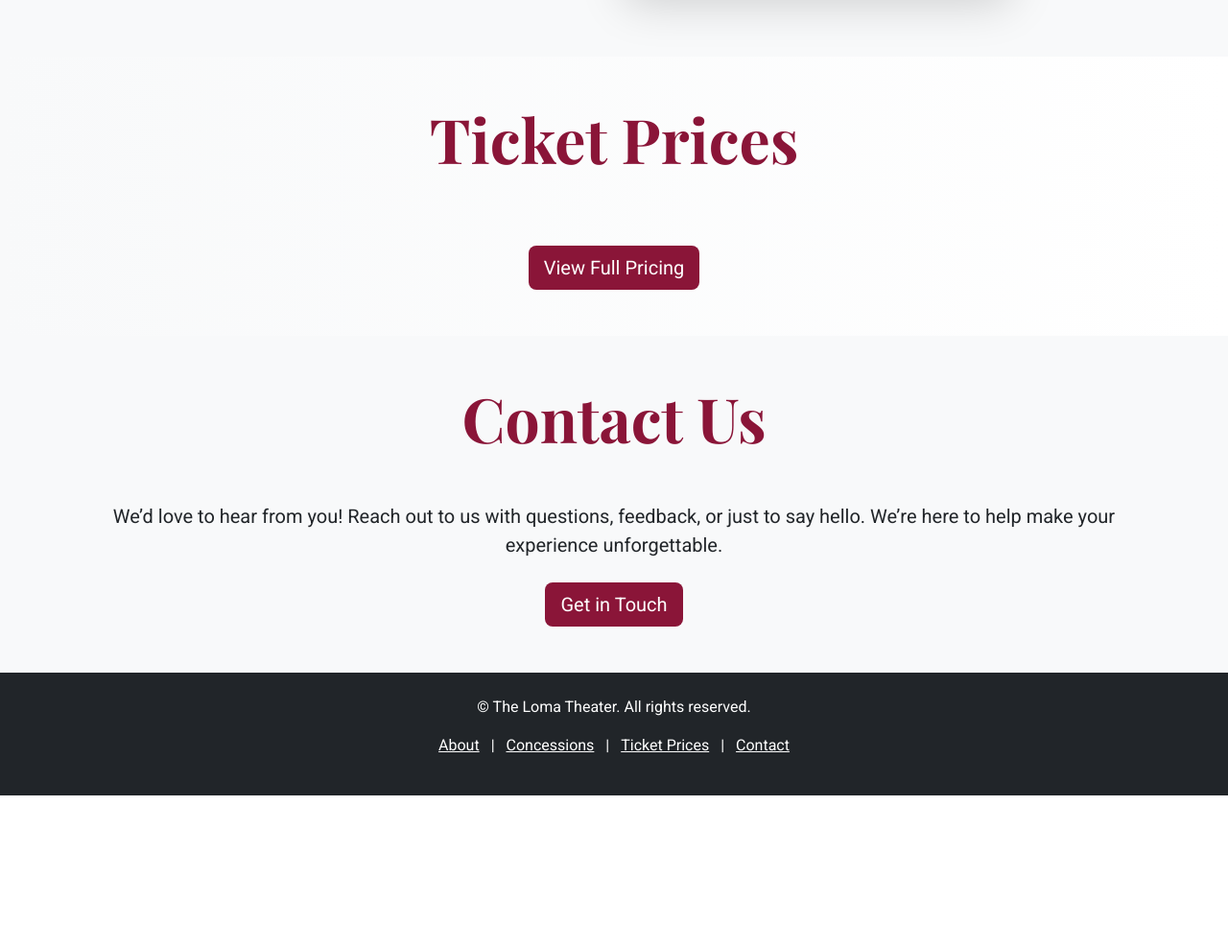
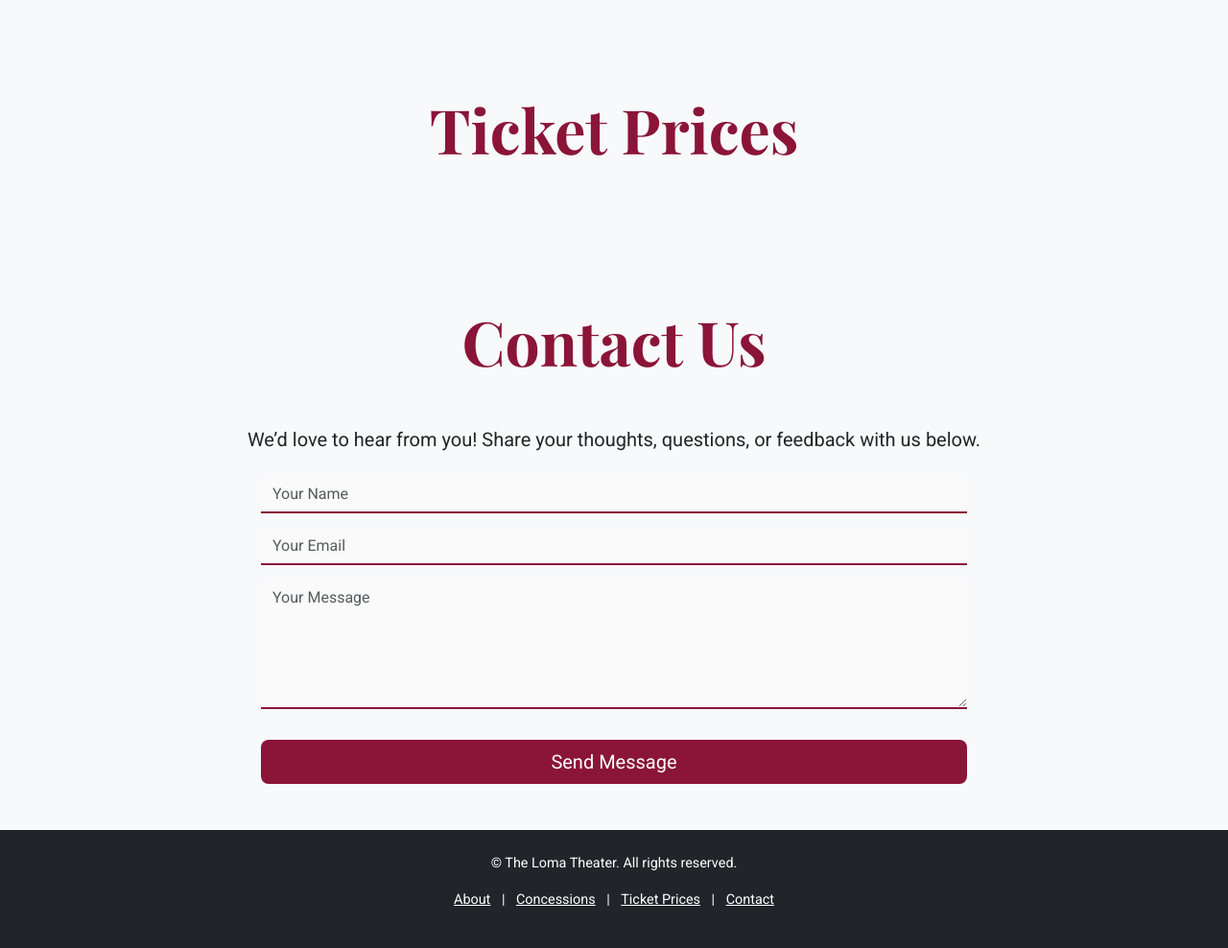
Before and after one commit to maxmeadowcroft/loma-website, a Django app: page / in a window 1280 px wide. Shown: the part 2572-3560 px from the top of the page at 96% size. Before the commit the page ends 3401 px from the top, so only its background shows below. Run offline with Django 5.2, Linux system fonts and the light colour scheme; data comes from the database, SQL or seed files in the repository; both versions use the stored data as it was before the commit; data that the repository does not hold is empty; some libraries are stand-ins or nearby versions.

Commit message:
home V2 complete

```diff
--- a/lomawebsite/content/admin.py
+++ b/lomawebsite/content/admin.py
@@ -1,7 +1,6 @@
 from django.contrib import admin
-from .models import MoviePoster, BackgroundImage, ConcessionItem, TicketPrice, Movie
+from .models import BackgroundImage, ConcessionItem, TicketPrice, Movie
 
-admin.site.register(MoviePoster)
 admin.site.register(BackgroundImage)
 admin.site.register(Movie)
 
--- /dev/null
+++ b/lomawebsite/coreWebsite/forms.py
@@ -0,0 +1,28 @@
+from django import forms
+from crispy_forms.helper import FormHelper
+from crispy_forms.layout import Submit
+
+
+class ContactForm(forms.Form):
+    name = forms.CharField(
+        widget=forms.TextInput(attrs={
+            "class": "form-control",
+            "placeholder": "Your Name",
+            "style": "background-color: rgba(255, 255, 255, 0.2); border: none; border-bottom: 2px solid #8a1538; border-radius: 0; margin-bottom: 15px;"
+        })
+    )
+    email = forms.EmailField(
+        widget=forms.EmailInput(attrs={
+            "class": "form-control",
+            "placeholder": "Your Email",
+            "style": "background-color: rgba(255, 255, 255, 0.2); border: none; border-bottom: 2px solid #8a1538; border-radius: 0; margin-bottom: 15px;"
+        })
+    )
+    message = forms.CharField(
+        widget=forms.Textarea(attrs={
+            "class": "form-control",
+            "placeholder": "Your Message",
+            "rows": 5,
+            "style": "background-color: rgba(255, 255, 255, 0.2); border: none; border-bottom: 2px solid #8a1538; border-radius: 0; margin-bottom: 15px;"
+        })
+    )
--- a/lomawebsite/coreWebsite/templates/base.html
+++ b/lomawebsite/coreWebsite/templates/base.html
@@ -41,29 +46,39 @@
             background-color: #b02045;
             color: #fff;
         }
+        .hero-section {
+            min-height: 60vh;
+            display: flex;
+            flex-direction: column;
+            justify-content: center;
+            align-items: center;
+        }
+        footer {
+            font-size: 0.9rem;
+        }
     </style>
 </head>
 <body>
     <!-- Navbar -->
-    <nav class="navbar navbar-expand-lg navbar-dark bg-dark py-3 shadow-sm">
+    <nav class="navbar navbar-expand-lg navbar-dark shadow-sm">
         <div class="container">
-            <a class="navbar-brand fw-bold" href="/" style="font-family: 'Playfair Display', serif;">The Loma Theater</a>
+            <a class="navbar-brand fw-bold" href="{% url 'home' %}">The Loma Theater</a>
             <button class="navbar-toggler" type="button" data-bs-toggle="collapse" data-bs-target="#navbarNav" aria-controls="navbarNav" aria-expanded="false" aria-label="Toggle navigation">
                 <span class="navbar-toggler-icon"></span>
             </button>
             <div class="collapse navbar-collapse" id="navbarNav">
                 <ul class="navbar-nav ms-auto">
                     <li class="nav-item">
-                        <a class="nav-link fw-semibold" href="/about/">About</a>
+                        <a class="nav-link" href="{% url 'about' %}">About</a>
                     </li>
                     <li class="nav-item">
-                        <a class="nav-link fw-semibold" href="/concessions/">Concessions</a>
+                        <a class="nav-link" href="{% url 'concessions' %}">Concessions</a>
                     </li>
                     <li class="nav-item">
-                        <a class="nav-link fw-semibold" href="/ticket-prices/">Ticket Prices</a>
+                        <a class="nav-link" href="{% url 'ticket_prices' %}">Ticket Prices</a>
                     </li>
                     <li class="nav-item">
-                        <a class="nav-link fw-semibold" href="/contact/">Contact</a>
+                        <a class="nav-link" href="{% url 'contact' %}">Contact</a>
                     </li>
                 </ul>
             </div>
--- a/lomawebsite/coreWebsite/templates/coreWebsite/home.html
+++ b/lomawebsite/coreWebsite/templates/coreWebsite/home.html
@@ -1,18 +1,23 @@
 {% extends "base.html" %}
-
+{% load static %}
+{% load crispy_forms_tags %}
 {% block title %}The Loma Theater{% endblock %}
 
 {% block content %}
 <div class="container-fluid p-0">
     <!-- Hero Section -->
-    <div class="hero-section text-center text-white py-5" style="background: linear-gradient(to bottom, rgba(0, 0, 0, 0.8), rgba(0, 0, 0, 0.8)), url('/static/images/hero-background.jpg') no-repeat center/cover; min-height: 75vh;">
-        <h1 class="display-1 fw-bold" style="font-family: 'Playfair Display', serif;">The Loma Theater</h1>
-        <p class="lead mb-4" style="font-size: 1.5rem;">Where timeless memories meet the magic of the big screen.</p>
-        <div class="d-flex justify-content-center">
-            <a href="#now-showing" class="btn btn-brand btn-lg me-3">View Showtimes</a>
-            <a href="/about/" class="btn btn-outline-light btn-lg">Learn About Us</a>
+    <div class="hero-section text-center text-white py-5"
+        style="background: linear-gradient(to bottom, rgba(0, 0, 0, 0.6), rgba(0, 0, 0, 0.6)), url('{{ background_image }}') no-repeat center/cover; min-height: 75vh;">
+        <div class="container">
+            <h1 class="display-1 fw-bold" style="font-family: 'Playfair Display', serif;">The Loma Theater</h1>
+            <p class="lead mb-4" style="font-size: 1.5rem;">Where timeless memories meet the magic of the big screen.</p>
+            <div class="d-grid gap-3 d-sm-flex justify-content-center">
+                <a href="#now-showing" class="btn btn-brand btn-lg">View Showtimes</a>
+                <a href="{% url 'about' %}" class="btn btn-outline-light btn-lg">Learn About Us</a>
+            </div>
         </div>
     </div>
+
 
     <!-- Now Showing Section -->
     <section id="now-showing" class="py-5 bg-light">
@@ -20,7 +25,6 @@
             <h2 class="text-center mb-5 fw-bold display-3" style="color: #8a1538;">Now Showing</h2>
             <div class="row align-items-center">
                 <div class="col-lg-7 mb-4 text-center">
-                    <!-- Set poster to a standard size -->
                     <img src="{{ movie.poster.url }}" class="rounded shadow-lg" alt="{{ movie.title }}" style="width: 100%; max-width: 500px; height: auto;">
                 </div>
                 <div class="col-lg-5 mb-4">
@@ -39,14 +43,19 @@
         </div>
     </section>
 
+
     <!-- About Section -->
     <section id="about" class="py-5" style="background: linear-gradient(to right, #fff, #f8f9fa);">
         <div class="container">
             <h2 class="text-center mb-5 fw-bold display-3" style="color: #8a1538;">About Us</h2>
             <div class="row align-items-center">
+                <!-- Image Wrapper -->
                 <div class="col-md-6 mb-4">
-                    <img src="/static/images/about-section.jpg" class="img-fluid rounded shadow-lg" alt="About The Loma Theater">
+                    <div style="width: 100%; max-width: 500px; height: 300px; overflow: hidden; margin: 0 auto; border-radius: 15px; box-shadow: 0px 4px 10px rgba(0, 0, 0, 0.2);">
+                        <img src="{% static 'loma.jpg' %}" alt="Loma Theater" style="width: 100%; height: 100%; object-fit: cover; display: block;">
+                    </div>
                 </div>
+                <!-- Text Content -->
                 <div class="col-md-6 mb-4">
                     <p class="lead">Since 1937, The Loma Theater has been an iconic part of Socorro’s history. From our humble beginnings to the modern renovations in 2018, we’ve been dedicated to creating unforgettable movie experiences for our community.</p>
                     <p class="lead">Discover our rich history and how we’ve evolved over the decades.</p>
@@ -66,43 +75,87 @@
                     <p class="lead">Indulge in our combos for a complete movie experience. Don’t miss out on our crowd favorites!</p>
                     <a href="/concessions/" class="btn btn-brand btn-lg mt-3">View Menu</a>
                 </div>
-                <div class="col-md-6 mb-4">
-                    <img src="/static/images/concessions-section.jpg" class="img-fluid rounded shadow-lg" alt="Concessions">
+                <div class="col-md-6 mb-4 text-center">
+                    <div style="width: 100%; max-width: 500px; height: 300px; overflow: hidden; margin: 0 auto; border-radius: 15px; box-shadow: 0px 4px 10px rgba(0, 0, 0, 0.2);">
+                        <img src="{% static 'concessions.jpg' %}" alt="Concessions" style="width: 100%; height: 100%; object-fit: cover;">
+                    </div>
                 </div>
             </div>
         </div>
     </section>
 
     <!-- Ticket Prices Section -->
-    <section id="ticket-prices" class="py-5" style="background: linear-gradient(to right, #f8f9fa, #fff);">
+   <section id="ticket-prices" class="py-5">
         <div class="container">
             <h2 class="text-center mb-5 fw-bold display-3" style="color: #8a1538;">Ticket Prices</h2>
-            <div class="row text-center">
-                {% for price in ticket_prices %}
-                <div class="col-md-3 mb-4">
-                    <div class="card shadow-sm border-0">
-                        <div class="card-body">
-                            <h5 class="card-title fw-bold">{{ price.age_group }}</h5>
-                            <p class="card-text">Evening: ${{ price.evening_price }}</p>
-                            <p class="card-text">Matinee: ${{ price.matinee_price }}</p>
-                        </div>
+
+            {% for category, showtimes in ticket_prices.items %}
+            <div class="mb-5">
+                <h3 class="text-center fw-bold display-5" style="color: #8a1538;">{{ category|title }}</h3>
+
+                {% for showtime, prices in showtimes.items %}
+                <div class="mb-3">
+                    <h4 class="text-center fw-bold" style="color: #b02045;">{{ showtime|title }}</h4>
+                    <div class="table-responsive">
+                        <table class="table table-bordered">
+                            <thead class="table-dark">
+                                <tr>
+                                    <th>Age Group</th>
+                                    <th>Price</th>
+                                </tr>
+                            </thead>
+                            <tbody>
+                                {% for price in prices %}
+                                <tr>
+                                    <td>{{ price.age_group }}</td>
+                                    <td>${{ price.price }}</td>
+                                </tr>
+                                {% endfor %}
+                            </tbody>
+                        </table>
                     </div>
                 </div>
                 {% endfor %}
             </div>
-            <div class="text-center mt-4">
-                <a href="/ticket-prices/" class="btn btn-brand btn-lg">View Full Pricing</a>
-            </div>
+            {% endfor %}
         </div>
     </section>
 
+
     <!-- Contact Section -->
-    <section id="contact" class="py-5 bg-light">
+    <section id="contact" class="py-5">
         <div class="container">
             <h2 class="text-center mb-5 fw-bold display-3" style="color: #8a1538;">Contact Us</h2>
-            <p class="text-center lead mb-4">We’d love to hear from you! Reach out to us with questions, feedback, or just to say hello. We’re here to help make your experience unforgettable.</p>
-            <div class="text-center">
-                <a href="/contact/" class="btn btn-brand btn-lg">Get in Touch</a>
+            <p class="text-center lead mb-4">
+                We’d love to hear from you! Share your thoughts, questions, or feedback with us below.
+            </p>
+
+            <div class="row justify-content-center">
+                <div class="col-lg-8">
+                    <form method="post" action="">
+                        {% csrf_token %}
+
+                        <!-- Name Field -->
+                        <div class="mb-3">
+                            {{ form.name }}
+                        </div>
+
+                        <!-- Email Field -->
+                        <div class="mb-3">
+                            {{ form.email }}
+                        </div>
+
+                        <!-- Message Field -->
+                        <div class="mb-3">
+                            {{ form.message }}
+                        </div>
+
+                        <!-- Submit Button -->
+                        <div class="d-grid">
+                            <button type="submit" class="btn btn-brand btn-lg mt-3">Send Message</button>
+                        </div>
+                    </form>
+                </div>
             </div>
         </div>
     </section>
--- a/lomawebsite/coreWebsite/views.py
+++ b/lomawebsite/coreWebsite/views.py
@@ -1,6 +1,10 @@
 from django.views.generic import TemplateView
-from content.models import MoviePoster, ConcessionItem, TicketPrice, Movie
+from content.models import ConcessionItem, TicketPrice, Movie, BackgroundImage
 from collections import defaultdict
+from django.shortcuts import render
+from django.http import HttpResponseRedirect
+from django.urls import reverse
+from .forms import ContactForm
 
 
 class HomeView(TemplateView):
@@ -9,31 +13,48 @@
     def get_context_data(self, **kwargs):
         context = super().get_context_data(**kwargs)
 
-        # Fetch the latest movie details dynamically
+        # Existing context setup
+        background = BackgroundImage.objects.last()
+        context['background_image'] = background.image.url if background else None
+
         latest_movie = Movie.objects.last()
         context['movie'] = {
             'title': latest_movie.title,
             'description': latest_movie.description,
             'poster': latest_movie.poster,
             'dates': latest_movie.dates,
-            'showtimes': latest_movie.showtimes.splitlines()
+            'showtimes': latest_movie.showtimes.splitlines(),
         }
 
-        # Add a promotion if applicable
-        context['promotion'] = 'GIVEAWAY'
+        ticket_prices = TicketPrice.objects.all()
+        grouped_prices = {}
+        for price in ticket_prices:
+            category = price.category
+            showtime = price.showtime
+            if category not in grouped_prices:
+                grouped_prices[category] = {}
+            if showtime not in grouped_prices[category]:
+                grouped_prices[category][showtime] = []
+            grouped_prices[category][showtime].append({
+                'age_group': price.age_group,
+                'price': price.price,
+            })
+        context['ticket_prices'] = grouped_prices
 
-        # Fetch all ticket prices dynamically
-        ticket_prices = TicketPrice.objects.all()
-        context['ticket_prices'] = [
-            {
-                'age_group': price.age_group,
-                'evening_price': price.evening_price,
-                'matinee_price': price.matinee_price
-            }
-            for price in ticket_prices
-        ]
+        # Add contact form
+        context['form'] = ContactForm()
 
         return context
+
+    def post(self, request, *args, **kwargs):
+        form = ContactForm(request.POST)
+        if form.is_valid():
+            # Process form (e.g., send an email or save data)
+            print("Contact Form Submitted:", form.cleaned_data)
+            return HttpResponseRedirect(reverse('home'))
+        context = self.get_context_data()
+        context['form'] = form
+        return render(request, self.template_name, context)
 
 
 class AboutView(TemplateView):
@@ -87,3 +108,18 @@
 
 class ContactView(TemplateView):
     template_name = 'coreWebsite/contact.html'
+
+    def get_context_data(self, **kwargs):
+        context = super().get_context_data(**kwargs)
+        context['form'] = ContactForm()
+        return context
+
+    def post(self, request, *args, **kwargs):
+        form = ContactForm(request.POST)
+        if form.is_valid():
+            # Process form (e.g., send an email or save data)
+            print("Contact Form Submitted:", form.cleaned_data)
+            return HttpResponseRedirect(reverse('contact'))
+        context = self.get_context_data()
+        context['form'] = form
+        return render(request, self.template_name, context)
```
Also changed, not shown: other parts of lomawebsite/coreWebsite/templates/base.html (+25 -19 lines), lomawebsite/content/models.py (+3 -9 lines), lomawebsite/coreWebsite/templates/coreWebsite/contact.html (+14 -1 lines), lomawebsite/content/migrations/0005_delete_movieposter.py (added), lomawebsite/db.sqlite3, lomawebsite/media/backgrounds/LKP-T2-00088495.webp (added), lomawebsite/static/concessions.jpg (added), lomawebsite/static/loma.jpg (added). Lines whose indentation alone changed are shown as unchanged.
